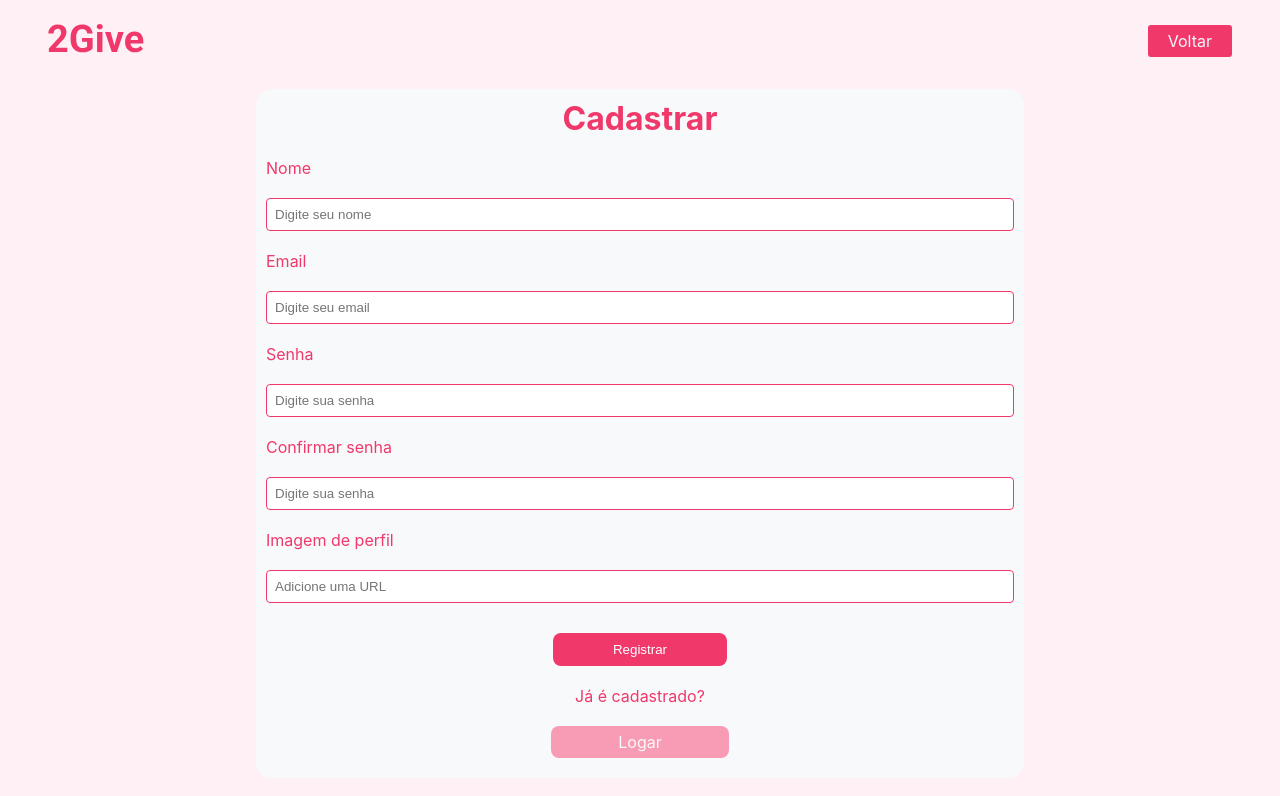
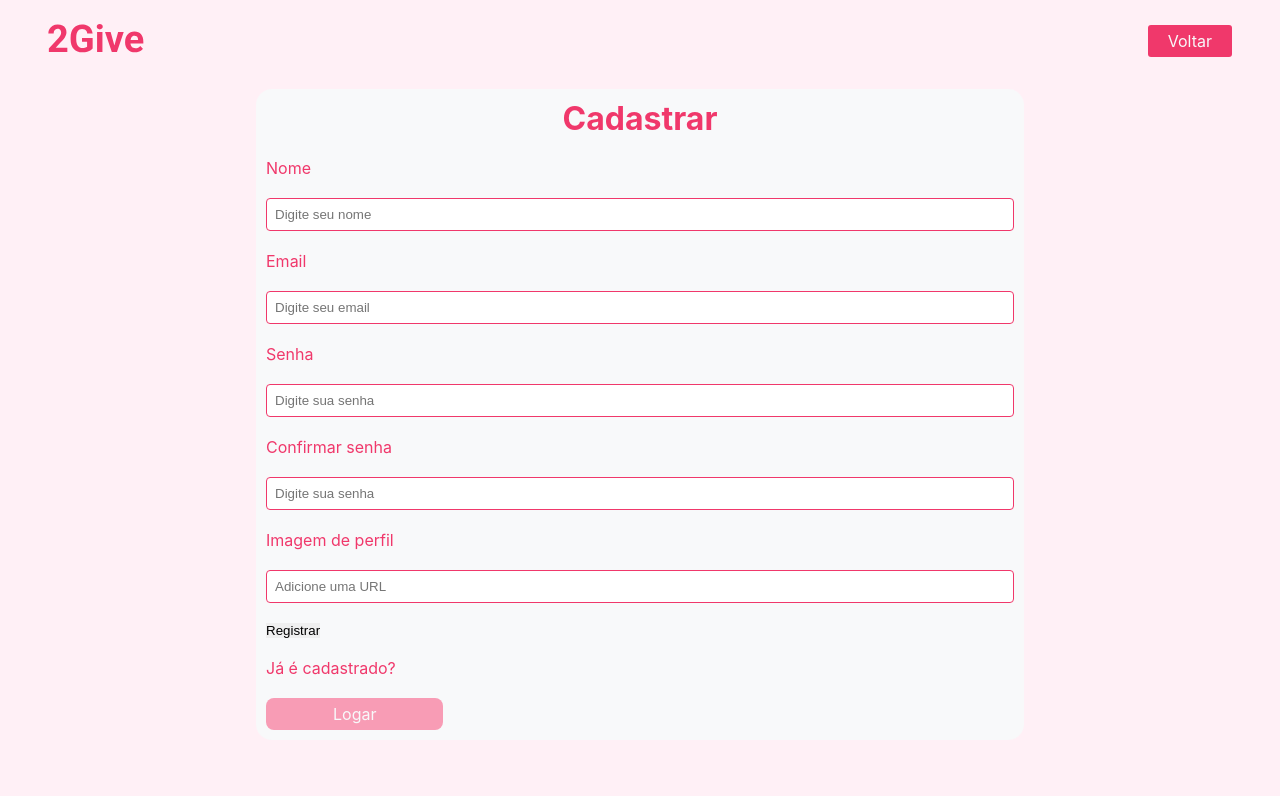
Before and after one commit to JuniorSantos05/2Give, a React (Create React App) app: page / in a window 1280 px wide. Shown: the top 796 px of the page. Built offline with nearby package versions, Linux system fonts and the light colour scheme.

Commit message:
Refatora registerPage 1.3

```diff
--- a/src/components/Button/index.tsx
+++ b/src/components/Button/index.tsx
@@ -1,22 +1,24 @@
-import React, { ButtonHTMLAttributes } from "react";
+import React, { ButtonHTMLAttributes, ReactNode } from "react";
 import { ButtonStyled } from "./style";
 import { VscLoading } from "react-icons/vsc";
 
 interface IButtonProps extends ButtonHTMLAttributes<HTMLButtonElement> {
-  children: React.ReactNode;
+  children: ReactNode;
   btnStyle?: any;
   isLoading?: boolean;
+  type: any;
 }
 
 export const Button = ({
   children,
   isLoading = false,
   btnStyle,
+  type,
   ...rest
 }: IButtonProps) => {
   return (
     <>
-      <ButtonStyled {...rest}>
+      <ButtonStyled type={type} {...rest}>
         {isLoading ? <VscLoading /> : children}
       </ButtonStyled>
     </>
--- a/src/components/Input/index.tsx
+++ b/src/components/Input/index.tsx
@@ -1,5 +1,5 @@
 import { InputHTMLAttributes } from "react";
-import { FieldError, FieldValues, UseFormRegister } from "react-hook-form";
+import { FieldError, UseFormRegister } from "react-hook-form";
 
 interface IInputProps extends InputHTMLAttributes<HTMLInputElement> {
   label: string;
--- a/src/pages/Register/index.tsx
+++ b/src/pages/Register/index.tsx
@@ -49,6 +49,7 @@ const Register = () => {
             label="Nome"
             id="username"
             placeholder="Digite seu nome"
+            autoComplete="off"
           />
 
           <Input
@@ -58,6 +59,7 @@ const Register = () => {
             label="Email"
             id="email"
             placeholder="Digite seu email"
+            autoComplete="off"
           />
 
           <Input
@@ -67,6 +69,7 @@ const Register = () => {
             label="Senha"
             id="password"
             placeholder="Digite sua senha"
+            autoComplete="off"
           />
 
           <Input
@@ -76,6 +79,7 @@ const Register = () => {
             label="Confirmar senha"
             id="confirmPassword"
             placeholder="Digite sua senha"
+            autoComplete="off"
           />
 
           <Input
@@ -85,21 +89,21 @@ const Register = () => {
             label="Imagem de perfil"
             id="imagem"
             placeholder="Adicione uma URL"
+            autoComplete="off"
           />
 
-          <FlexContainer
-            display="flex"
-            flexDirection="column"
-            justifyContent="center"
-            alignItems="center">
-            <Button type="submit" btnStyle="btnPrimary">
-              Registrar
-            </Button>
+          {/* <Button
+            type="submit"
+            btnStyle="btnPrimary"
+            onClick={() => dataRegister}>
+            Registrar
+          </Button> */}
 
-            <span>Já é cadastrado?</span>
+          <button type="submit"> Registrar</button>
 
-            <LinkLogin to="logar">Logar</LinkLogin>
-          </FlexContainer>
+          <span>Já é cadastrado?</span>
+
+          <LinkLogin to="logar">Logar</LinkLogin>
         </FlexContainer>
       </RegisterForm>
     </>
--- a/src/pages/Register/validation.ts
+++ b/src/pages/Register/validation.ts
@@ -14,6 +14,4 @@ export const schemaRegister = yup.object().shape({
   confirmPassword: yup
     .string()
     .oneOf([yup.ref("password")], "Confirmação de senha incorreta!"),
-  bio: yup.string().required("Conte um pouco sobre você"),
-  contact: yup.string().required("Número obrigatório"),
 });
--- a/src/styles/RegisterForm/index.ts
+++ b/src/styles/RegisterForm/index.ts
@@ -1,5 +1,6 @@
 import styled from "styled-components";
 import { colors } from "../Global/colors";
+import { typography } from "../Global/typography";
 
 export const RegisterForm = styled.form`
   padding: 1.5rem 3rem 1.5rem 3rem;
```
